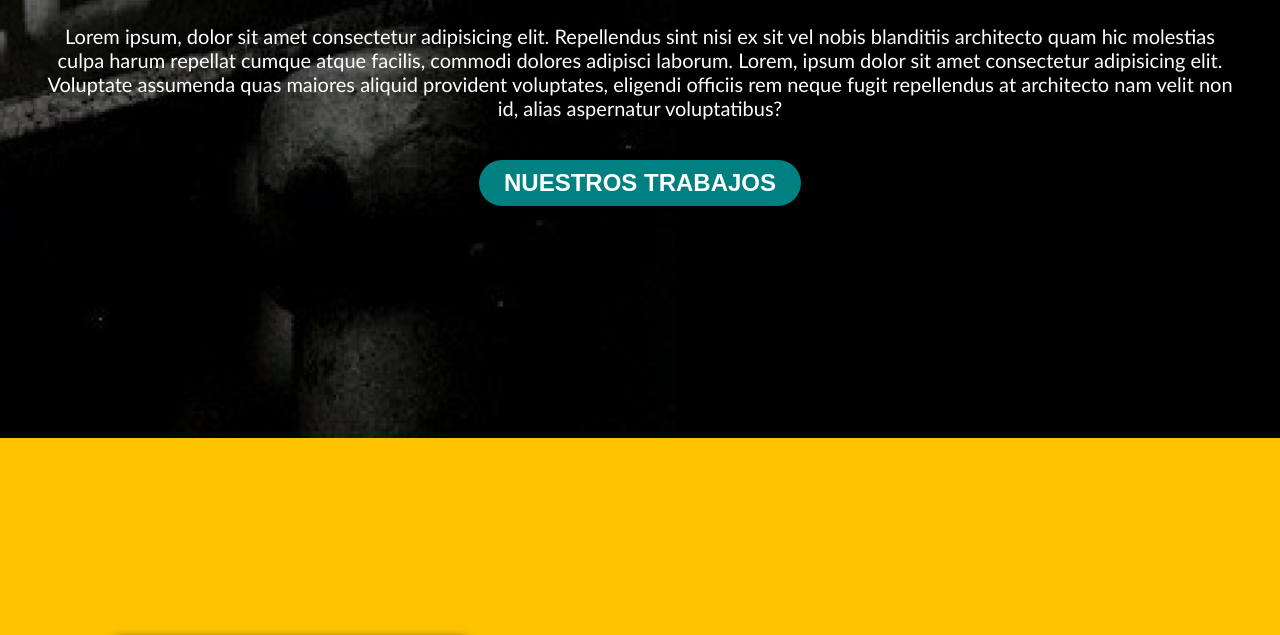
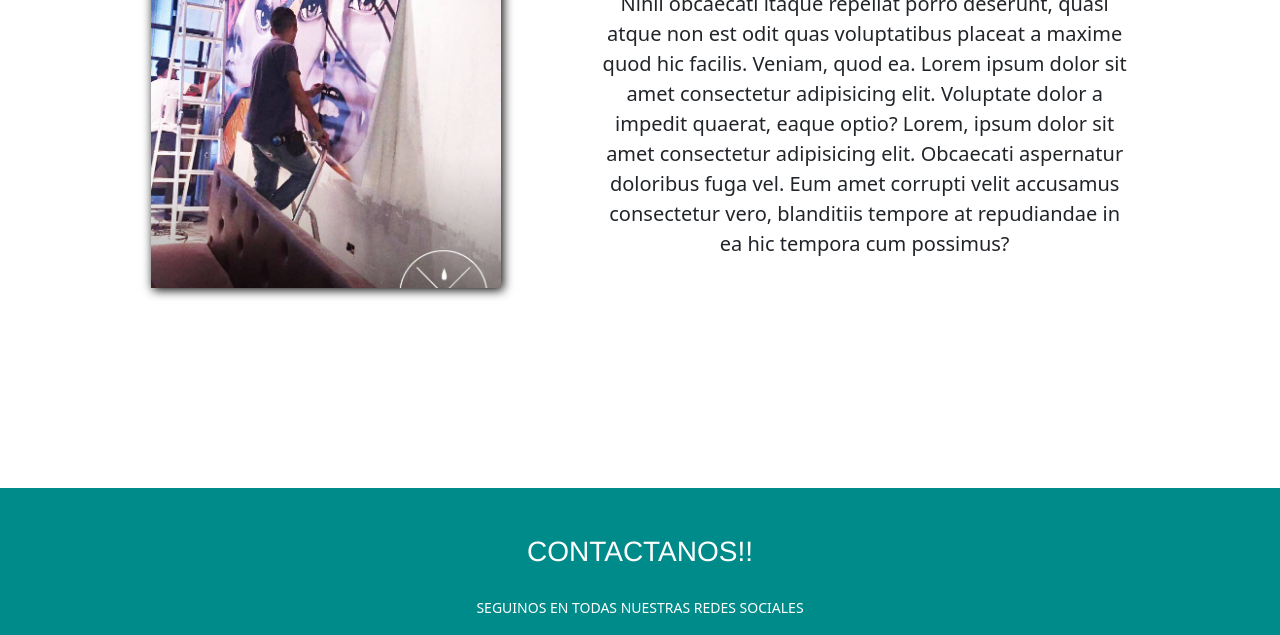
Before and after one commit to Gonzacoro98/Proyecto-Final-, a plain HTML site: page index.html in a window 1280 px wide. Shown: the part 362-997 px from the top of the page. Drawn offline with nearby package versions, Linux system fonts and the light colour scheme.

Commit message:
Agregando bootstrap

```diff
--- a/index.html
+++ b/index.html
@@ -7,6 +7,7 @@
     <link rel="stylesheet" href="style.css">
     <link rel="stylesheet" href="https://stackpath.bootstrapcdn.com/font-awesome/4.7.0/css/font-awesome.min.css">
     <title>Cuatro Semillas</title>
+    <link href="https://cdn.jsdelivr.net/npm/bootstrap@5.2.0-beta1/dist/css/bootstrap.min.css" rel="stylesheet" integrity="sha384-0evHe/X+R7YkIZDRvuzKMRqM+OrBnVFBL6DOitfPri4tjfHxaWutUpFmBp4vmVor" crossorigin="anonymous">
 </head>
 <body>
 
@@ -31,6 +32,7 @@
     <!--Fin header-->
 
     <!-- Incio Section 1 -->
+    <!--
 
         <section id="hero">
             <h1>"MADE WITH <br>LOVE AND PASSION"</h1>
@@ -39,6 +41,23 @@
                 <button>NUESTROS TRABAJOS</button>
             </form>
         </section>
+
+    -->
+
+
+
+
+
+
+
+
+
+
+
+
+
+
+
 
     <!-- Fin seccion 1 -->
 
--- a/style.css
+++ b/style.css
@@ -284,7 +284,7 @@ footer{
 }
 
 /*Pagina productos*/
-/*
+
 .page-nav{
     border: 1px solid black;
     background-color: darkcyan;
@@ -329,7 +329,7 @@ footer{
     color: gold;
   }
 
-*/
+
 @media (min-width:720px){
 
     header{
```
Lines whose indentation alone changed are shown as unchanged.
